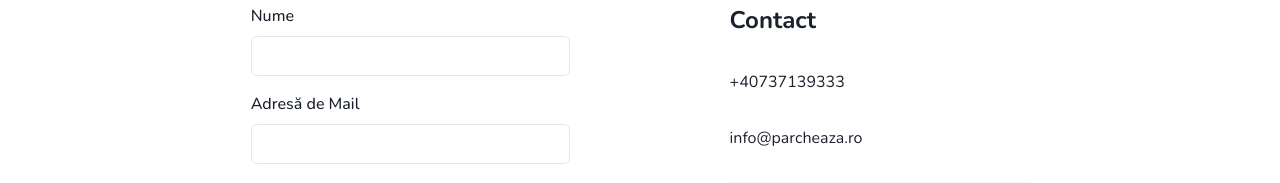
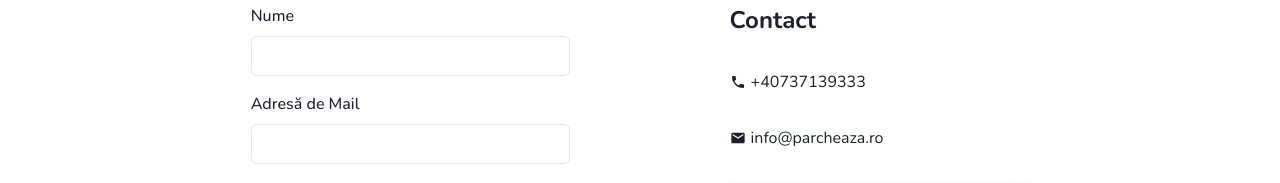
Before and after one commit to andreiec/parking-app, a React (Vite) app: page /contact in a window 1280 px wide. Shown: the part 192-375 px from the top of the page. Built offline with nearby package versions, Linux system fonts and the light colour scheme.

Commit message:
Added iconst to contact page

```diff
--- a/src/pages/Contact.jsx
+++ b/src/pages/Contact.jsx
@@ -1,5 +1,6 @@
-import { Box, Button, Center, Flex, FormLabel, Image, Input, Spacer, Text, Textarea, VStack, useToast } from "@chakra-ui/react";
+import { Box, Button, Center, Flex, FormLabel, Image, Input, Spacer, Text, Textarea, VStack, useToast, Icon } from "@chakra-ui/react";
 import { useFormik } from "formik";
+import { MdEmail, MdPhone } from 'react-icons/md'
 
 function Contact() {
 
@@ -80,8 +81,8 @@ function Contact() {
                 <Center>
                     <VStack rowGap='2rem' alignItems='start'>
                         <Text fontSize='2xl' fontWeight='bold'>Contact</Text>
-                        <Text>+40737139333</Text>
-                        <Text>info@parcheaza.ro</Text>
+                        <Flex><Icon as={MdPhone} mt='4px' mr='5px'/><Text>+40737139333</Text></Flex>
+                        <Flex><Icon as={MdEmail} mt='4px' mr='5px'/><Text>info@parcheaza.ro</Text></Flex>
                         <Image src='location.png' maxH='15rem'/>
                     </VStack>
                 </Center>
```
